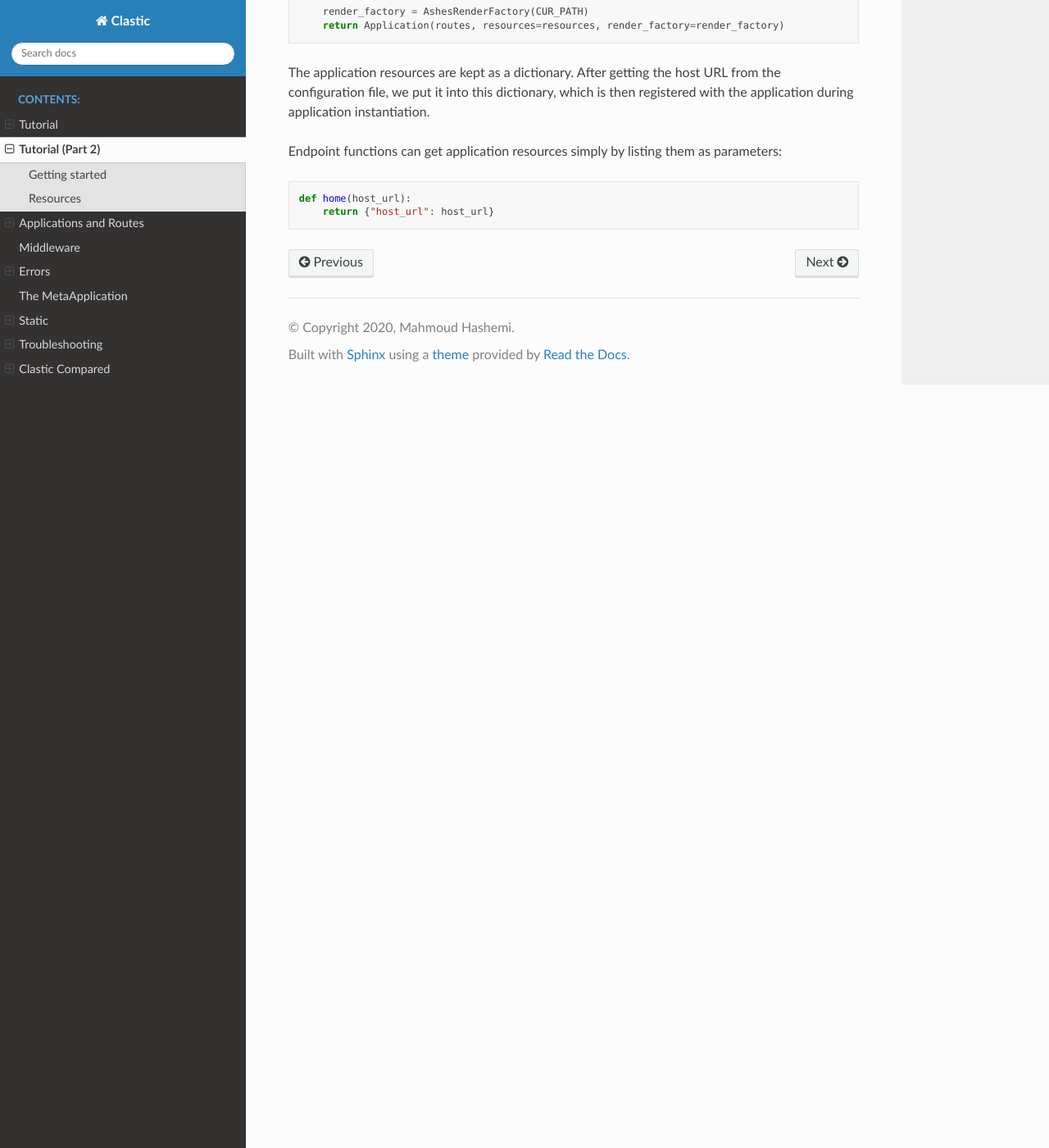
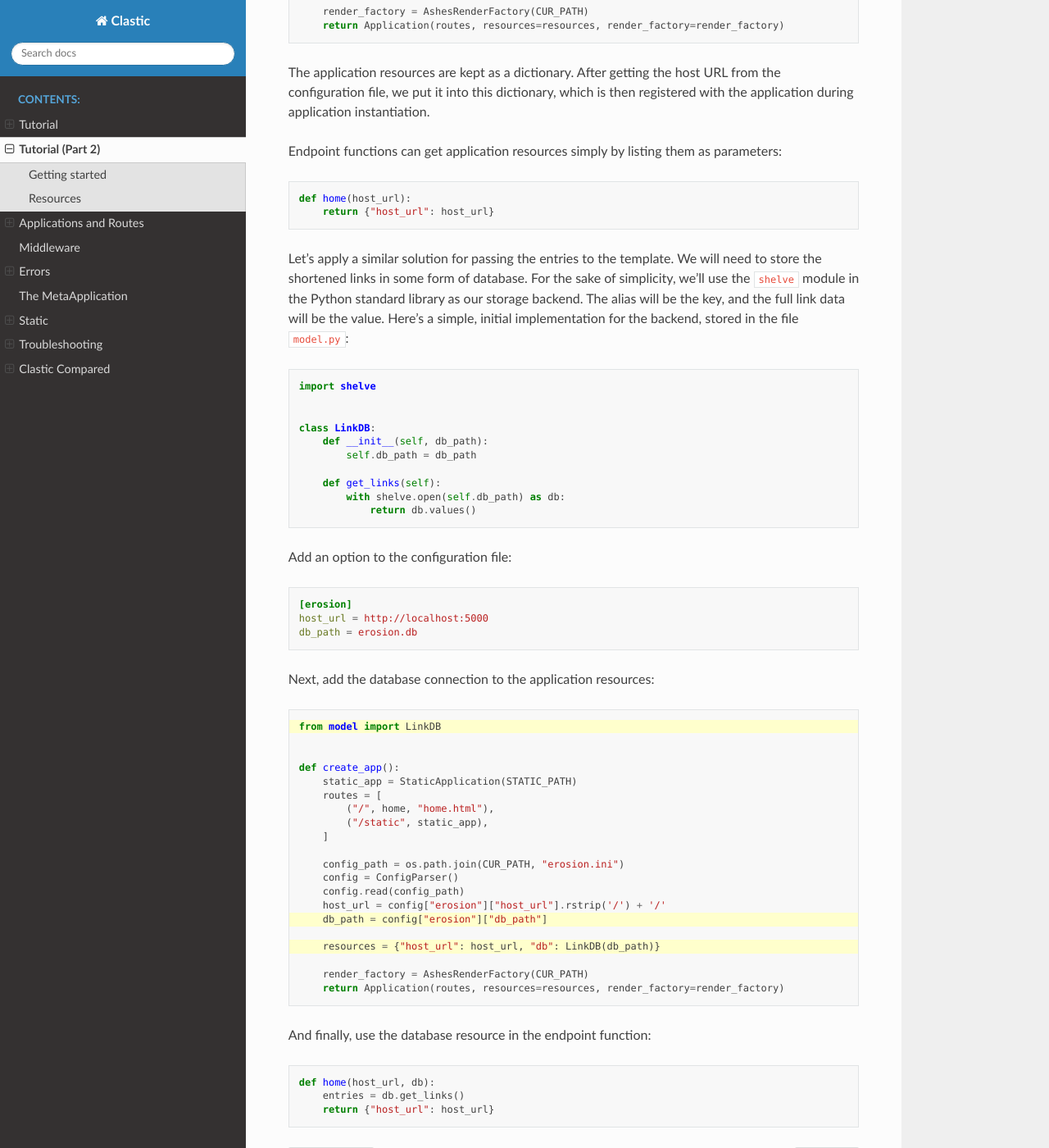
Before and after one commit to mahmoud/clastic, a Sphinx documentation site: the page built from docs/tutorial-part2.rst, in a window 1280 px wide and 1400 px high, scrolled down 3494 px. Shown: the whole window at 82% size. Built offline with Sphinx 7.4.7 and the Read the Docs theme 2.0.0, drawn with Linux system fonts in a browser that asks for light colours.

Commit message:
add storage to example application

```diff
--- a/docs/tutorial-part2.rst
+++ b/docs/tutorial-part2.rst
@@ -218,3 +218,70 @@ simply by listing them as parameters:
 
    def home(host_url):
        return {"host_url": host_url}
+
+
+Let's apply a similar solution for passing the entries to the template.
+We will need to store the shortened links in some form of database.
+For the sake of simplicity, we'll use the ``shelve`` module
+in the Python standard library as our storage backend.
+The alias will be the key, and the full link data will be the value.
+Here's a simple, initial implementation for the backend,
+stored in the file :file:`model.py`:
+
+.. code-block:: python
+
+   import shelve
+
+
+   class LinkDB:
+       def __init__(self, db_path):
+           self.db_path = db_path
+
+       def get_links(self):
+           with shelve.open(self.db_path) as db:
+               return db.values()
+
+
+Add an option to the configuration file:
+
+.. code-block:: ini
+
+   [erosion]
+   host_url = http://localhost:5000
+   db_path = erosion.db
+
+
+Next, add the database connection to the application resources:
+
+.. code-block:: python
+   :emphasize-lines: 1, 15, 17
+
+   from model import LinkDB
+
+
+   def create_app():
+       static_app = StaticApplication(STATIC_PATH)
+       routes = [
+           ("/", home, "home.html"),
+           ("/static", static_app),
+       ]
+
+       config_path = os.path.join(CUR_PATH, "erosion.ini")
+       config = ConfigParser()
+       config.read(config_path)
+       host_url = config["erosion"]["host_url"].rstrip('/') + '/'
+       db_path = config["erosion"]["db_path"]
+
+       resources = {"host_url": host_url, "db": LinkDB(db_path)}
+
+       render_factory = AshesRenderFactory(CUR_PATH)
+       return Application(routes, resources=resources, render_factory=render_factory)
+
+
+And finally, use the database resource in the endpoint function:
+
+.. code-block:: python
+
+   def home(host_url, db):
+       entries = db.get_links()
+       return {"host_url": host_url}
```
Also changed, not shown: 3 other files.
